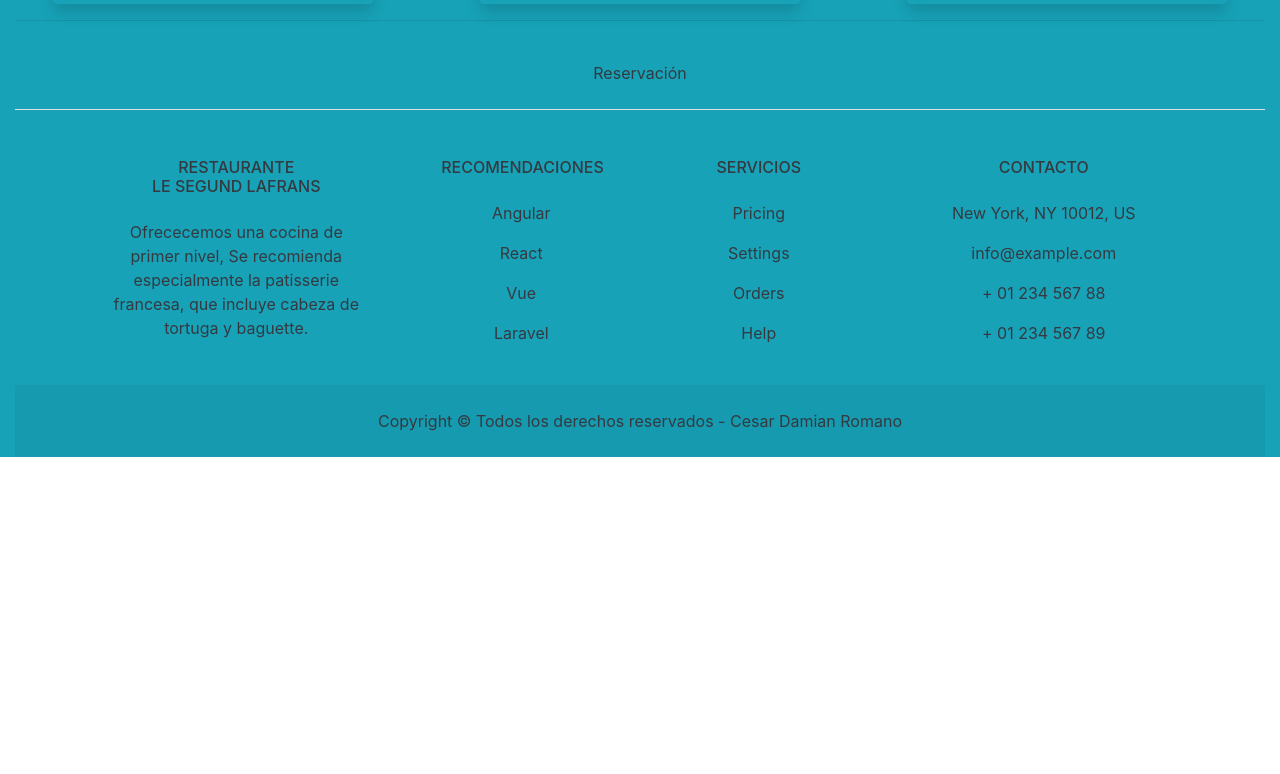
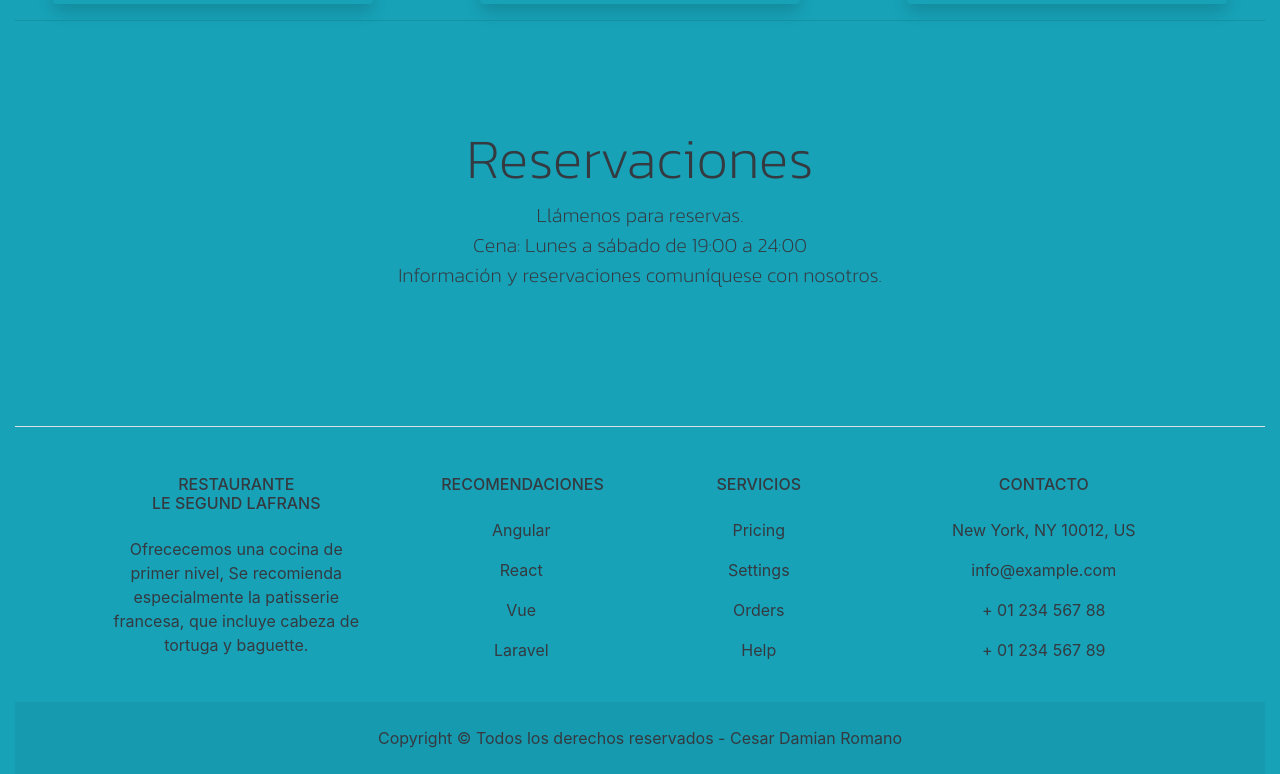
Before and after one commit to cdrtecsystem/proyectobootstrap.github.io, a plain HTML site: page index.html in a window 1280 px wide. Shown: the part 957-1731 px from the top of the page. Before the commit the page ends 1414 px from the top, so only its background shows below. Drawn offline with nearby package versions, Linux system fonts and the light colour scheme.

Commit message:
ultimas ediciones

```diff
--- a/index.html
+++ b/index.html
@@ -28,7 +28,6 @@
 <body>
 
   <!-- INICIO MENU BOOTSTRAP -->
-
   <nav class="navbar navbar-expand-lg navbar-light bg-info">
     <a class="navbar-brand" href="index.html"><img src="/img/logo.png" alt="Logo"></a>
     <button class="navbar-toggler" type="button" data-toggle="collapse" data-target="#navbarNavAltMarkup"
@@ -47,8 +46,6 @@
   <!-- FIN MENU BOOTSTRAP -->
 
   <!-- INICIO PORTADA BOOTSTRAP -->
-
-
   <div class="container-fluid bg-info text-light">
     <div class="jumbotron bg-dark">
       <h1 class="display-4 text-info">Restaurante Le Segund Lafrans</h1>
@@ -138,8 +135,12 @@
       <!-- Section: Social media -->
       <section class="d-flex justify-content-center justify-content-lg-between p-4 border-bottom">
         <!-- Left -->
-        <div class="me-5 d-none d-lg-block">
-          <span>Reservación</span>
+        <div class="jumbotron jumbotron-fluid bg-info">
+          <div class="container">
+            <h1 class="display-4">Reservaciones</h1>
+            <p class="lead">Llámenos para reservas. <br> Cena: Lunes a sábado de 19:00 a 24:00 <br> Información y
+              reservaciones comuníquese con nosotros.</p>
+          </div>
         </div>
         <!-- Left -->
 
@@ -250,7 +251,9 @@
       <!-- Copyright -->
       <div class="text-center p-4" style="background-color: rgba(0, 0, 0, 0.05);">
         Copyright © Todos los derechos reservados -
-        <a class="text-reset fw-bold" href="https://media.tycsports.com/files/2022/12/18/517272/lionel-messi-beso-copa-del-mundo_862x485.webp">Cesar Damian Romano</a>
+        <a class="text-reset fw-bold"
+          href="https://media.tycsports.com/files/2022/12/18/517272/lionel-messi-beso-copa-del-mundo_862x485.webp">Cesar
+          Damian Romano</a>
       </div>
       <!-- Copyright -->
     </footer>
--- a/style.css
+++ b/style.css
@@ -3,7 +3,6 @@
   padding: 0;
   box-sizing: border-box;
 }
-
 
 .carousel-item{
     max-height: calc(100vh - 50px);
@@ -106,3 +105,7 @@
   outline-offset: 15px;
   text-shadow: 1px 1px 2px #427388;
 }
+
+.jumbotron{
+  font-family: 'Kanit', sans-serif;
+}
```
Also changed, not shown: galeria.html (+10 -0 lines).
